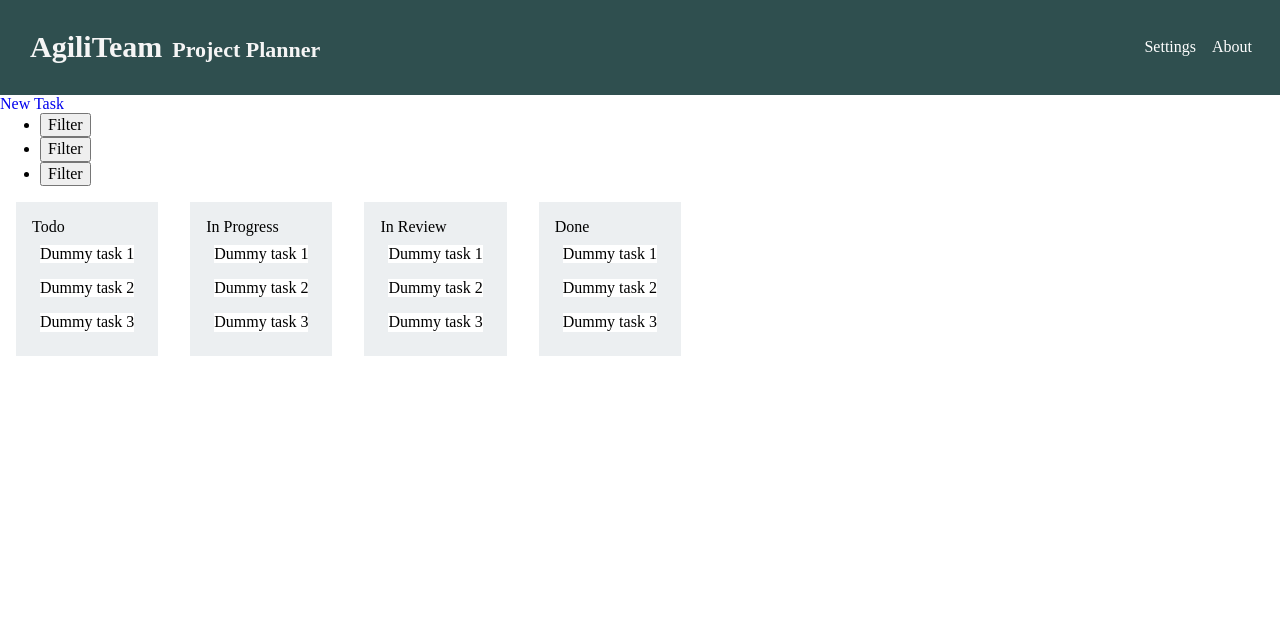
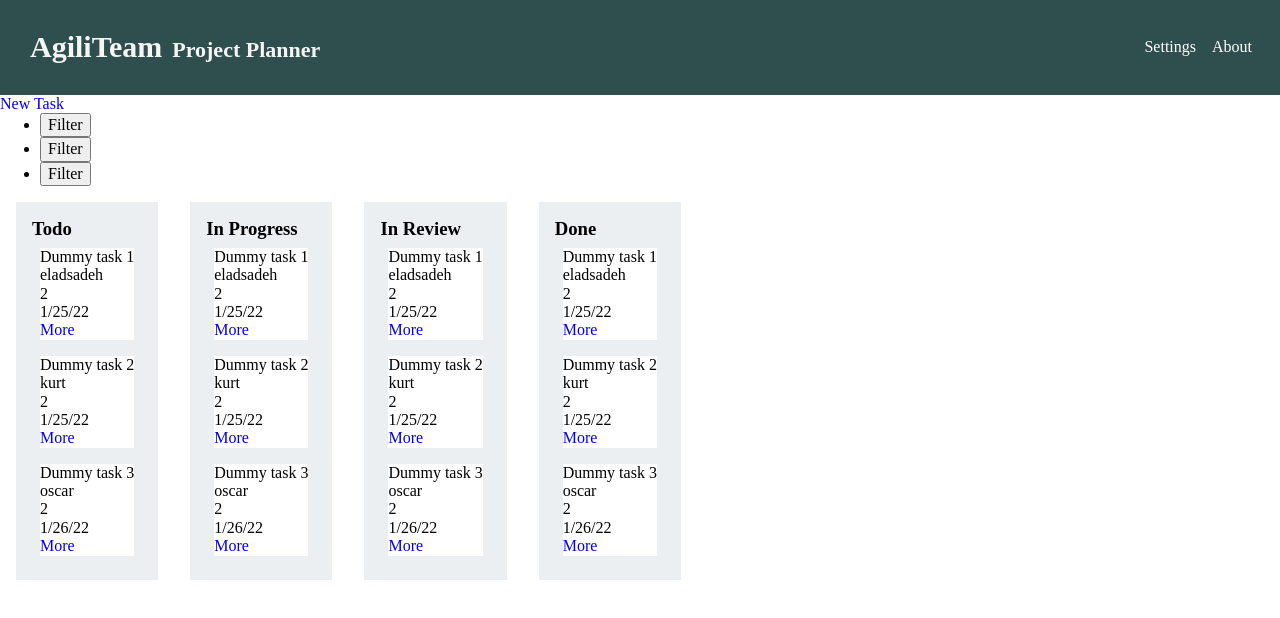
Before and after one commit to agiliteam-planner/agiliteam-front-end, a React (Create React App) app: page / in a window 1280 px wide. Shown: the top 618 px of the page. Built offline with nearby package versions, Linux system fonts and the light colour scheme; no server answers.

Commit message:
Render additional card details

```diff
--- a/src/components/Stage.js
+++ b/src/components/Stage.js
@@ -7,7 +7,7 @@ import '../styles/Stage.css';
 function Stage({ stage }) {
   return (
     <div className='stage'>
-      <div>{stage.name}</div>
+      <h3>{stage.name}</h3>
       {stage.tasks.map((task, i) => (
         <TaskCard key={task._id} task={task} />
       ))}
--- a/src/components/Stages.js
+++ b/src/components/Stages.js
@@ -100,11 +100,13 @@ function Stages(props) {
   }, []);
 
   return (
-    <main>
-      <div>
-        <Link to='/task/new'>New Task</Link>
+    <>
+      <div className='stages-heading'>
+        <Link className='new-task' to='/task/new'>
+          New Task
+        </Link>
 
-        <ul>
+        <ul className='stages-options'>
           {/* Each filter adds search params? to be bookmarkable */}
           <li>
             <button>Filter</button>
@@ -129,7 +131,7 @@ function Stages(props) {
           <Stage key={i} stage={stage} />
         ))}
       </div>
-    </main>
+    </>
   );
 }
 
--- a/src/components/TaskCard.js
+++ b/src/components/TaskCard.js
@@ -5,8 +5,16 @@ import '../styles/TaskCard.css';
 function TaskCard({ task }) {
   return (
     <div className='task-card'>
-      <p>{task.title}</p>
-      <Link to={`/task/${task._id}`} />
+      <p className='task-title'>{task.title}</p>
+      {/* TODO: Refactor to show avatar or initials when owner is populated in tasks */}
+      <p className='task-owner'>{task.owner}</p>
+      <p className='task-priority'>{task.priority}</p>
+      <p className='task-date'>
+        {new Date(task.dueDate).toLocaleString('en-US', { dateStyle: 'short' })}
+      </p>
+      <Link className='task-more' to={`/task/${task._id}`}>
+        More
+      </Link>
     </div>
   );
 }
```
